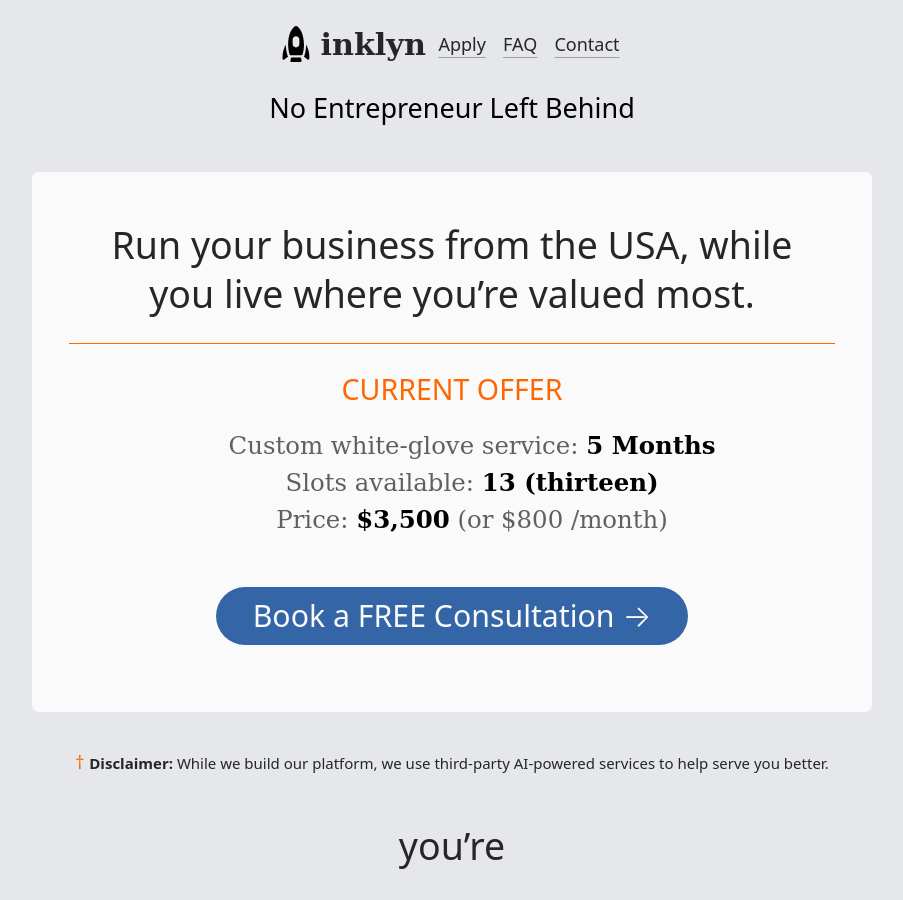
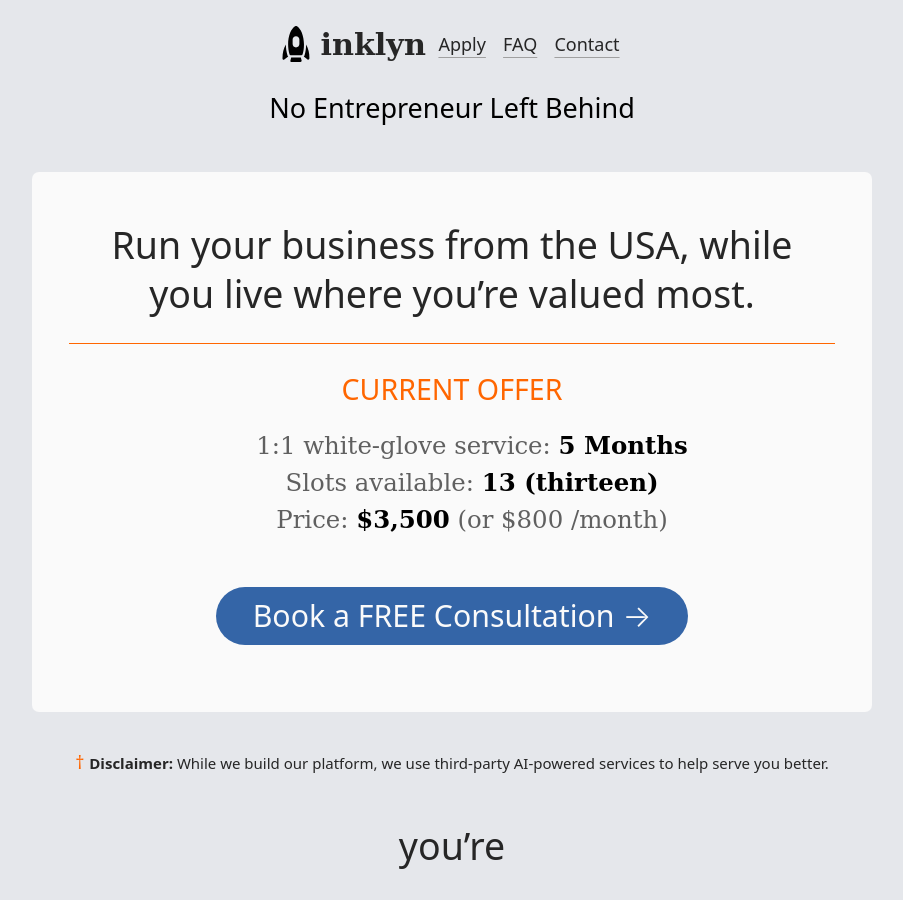
Before and after one commit to Inklyn/inklyn.com, a Jekyll site: the page built from index.html, in a window 1280 px wide and 900 px high. Shown: the whole window, without its empty margins (188-1091 px from the left). Built offline with Jekyll 4.4.1, drawn with Linux system fonts in a browser that asks for light colours.

Commit message:
1:1 instead of Custom

```diff
--- a/_includes/sidekick.html
+++ b/_includes/sidekick.html
@@ -2,7 +2,7 @@
 	<h3>Current Offer</h3>
 	<p>
 		<ul>
-			<li>Custom white-glove service: <span>5 Months</span></li>
+			<li>1:1 white-glove service: <span>5 Months</span></li>
 			<li>Slots available: <span>13 (thirteen)</span></li>
 			<li>Price: <span>$3,500</span> (or $800 /month)</li>
 		</ul>
```
